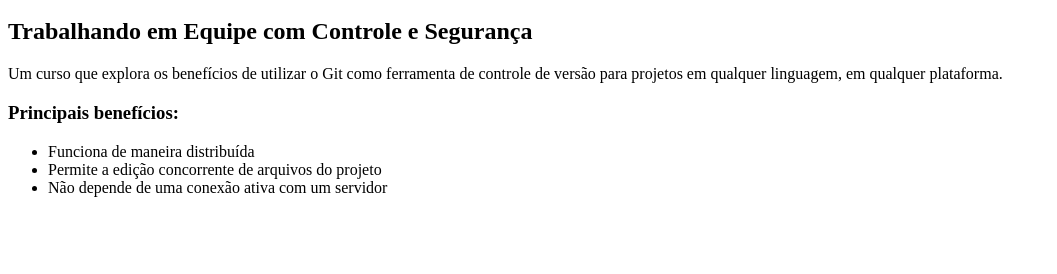
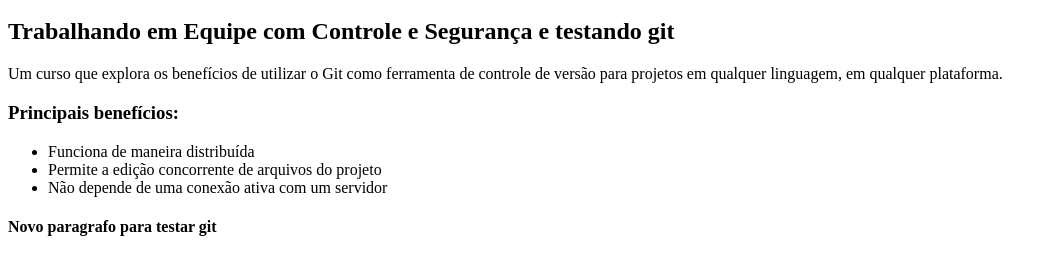
Before and after one commit to vpinheiro/curso-git, a plain HTML site: page index.html in a window 1280 px wide. Shown: the part 48-322 px from the top of the page, without its empty margins (0-1057 px from the left). Drawn offline with Linux system fonts and the light colour scheme.

Commit message:
Testando add -i

```diff
--- a/index.html
+++ b/index.html
@@ -3,7 +3,7 @@
     </head>
     <body>
         <h1>Git</h1>
-        <h2>Trabalhando em Equipe com Controle e Segurança</h2>
+        <h2>Trabalhando em Equipe com Controle e Segurança e testando git</h2>
 
         <p>Um curso que explora os benefícios de utilizar o Git como ferramenta de controle de versão para projetos em qualquer linguagem, em qualquer plataforma.</p>
 
@@ -13,5 +13,6 @@
             <li>Permite a edição concorrente de arquivos do projeto</li>
             <li>Não depende de uma conexão ativa com um servidor</li>
         </ul>
+	<h4>Novo paragrafo para testar git</h4>
     </body>
 </html>
```
